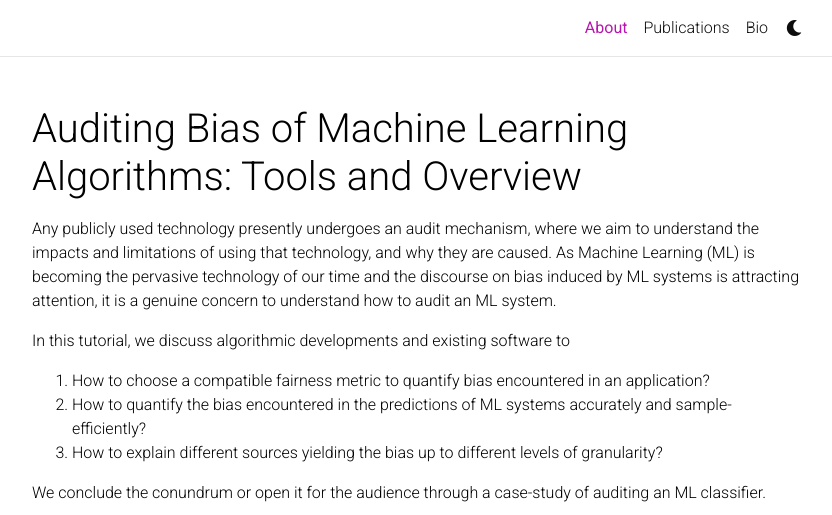
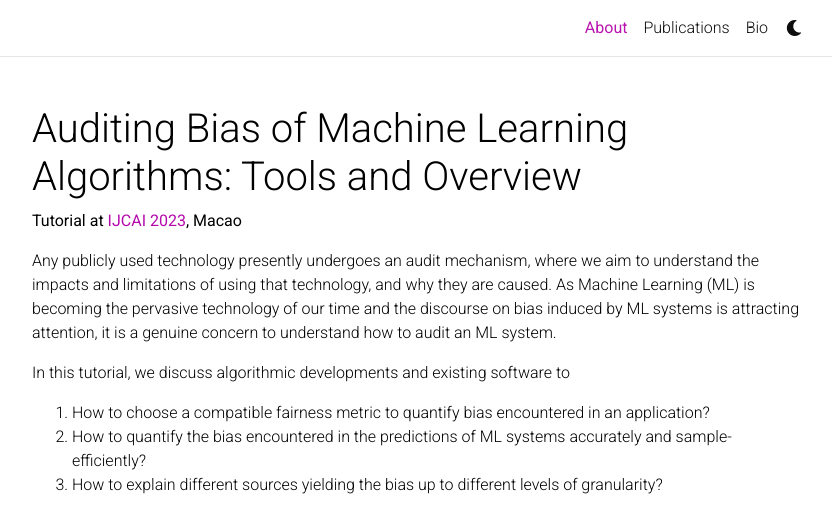
Before and after one commit to bishwamittra/fairness_auditing, a Jekyll site: the page built from _pages/about.md, in a window 1280 px wide and 1279 px high. Shown: the top 515 px of the window, without its empty margins (223-1055 px from the left). Built offline with Jekyll 4.4.1, drawn with Linux system fonts in a browser that asks for light colours; comment, search, counter and statistics services are not loaded; a style sheet for code colours, icons or effects is not loaded; some of the changed text lies outside the part shown.

Commit message:
changes to first page

```diff
--- a/_pages/about.md
+++ b/_pages/about.md
@@ -2,7 +2,7 @@
 layout: about
 title: About
 permalink: /
-suititle: <a href='https://ijcai-23.org/'>IJCAI 2023, Macao</a>
+subtitle: <b>Tutorial at <a href='https://ijcai-23.org/'>IJCAI 2023</a>, Macao</b>
 
 # profile:
 #   align: right
```
Also changed, not shown: other parts of _pages/about.md (+1 -1 lines).
